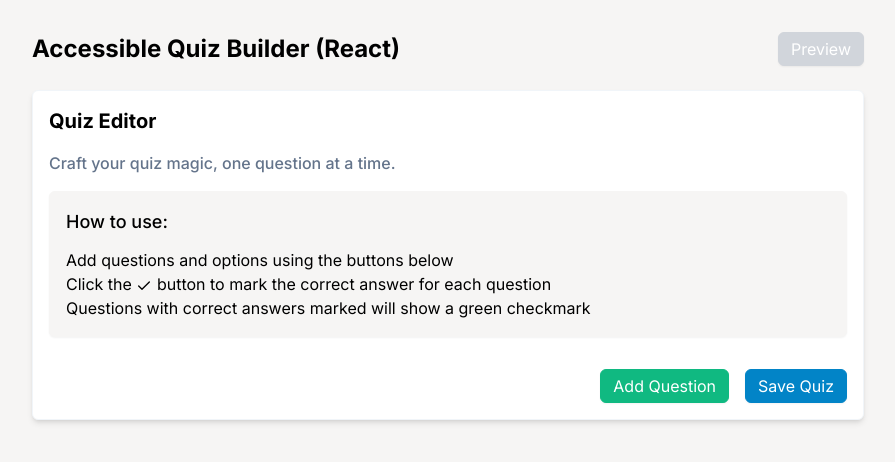
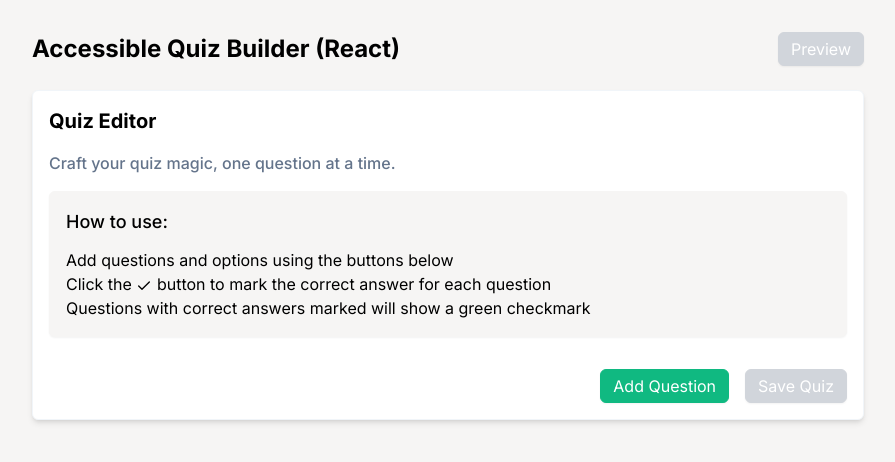
Before and after one commit to Kgaogel09/quiz-builder, a React (Vite) app: page / in a window 1280 px wide. Shown: the top 462 px of the page, without its empty margins (192-1087 px from the left). Built offline with nearby package versions, Linux system fonts and the light colour scheme.

Commit message:
feat(Editor): add form validation and improve warning visibility

```diff
--- a/src/components/editor/Editor.tsx
+++ b/src/components/editor/Editor.tsx
@@ -107,8 +107,8 @@ export default function Editor({
         </ul>
       </div>
       <div
-        className={`flex gap-2 items-center justify-center ${
-          !allQuestionsHaveAnswers && hasQuestions ? "" : "hidden"
+        className={`flex gap-2 items-center justify-center transition ${
+          !allQuestionsHaveAnswers && hasQuestions ? "flex" : "hidden"
         }`}
       >
         <TriangleAlert className="text-amber-400" />
@@ -130,6 +130,7 @@ export default function Editor({
                 <div className="mb-4">
                   <h5 className="font-medium mb-1">Question {index + 1}</h5>
                   <input
+                    required
                     type="text"
                     name="questionTitle"
                     id="questionTitle"
@@ -221,7 +222,8 @@ export default function Editor({
             </button>
             <button
               type="submit"
-              className="text-white bg-sky-600 border border-sky-600 px-3 py-1 rounded-md shadow-sm transition"
+              className="text-white bg-sky-600 border border-sky-600 px-3 py-1 rounded-md shadow-sm transition disabled:bg-gray-300 disabled:border-gray-300"
+              disabled={!allQuestionsHaveAnswers || !hasQuestions}
             >
               Save Quiz
             </button>
```
